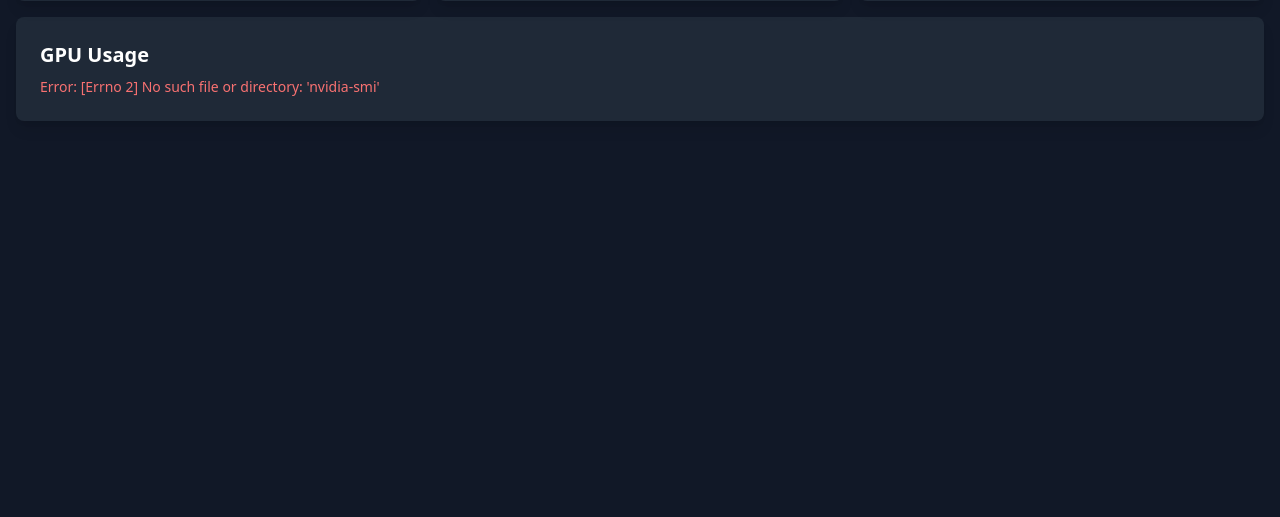
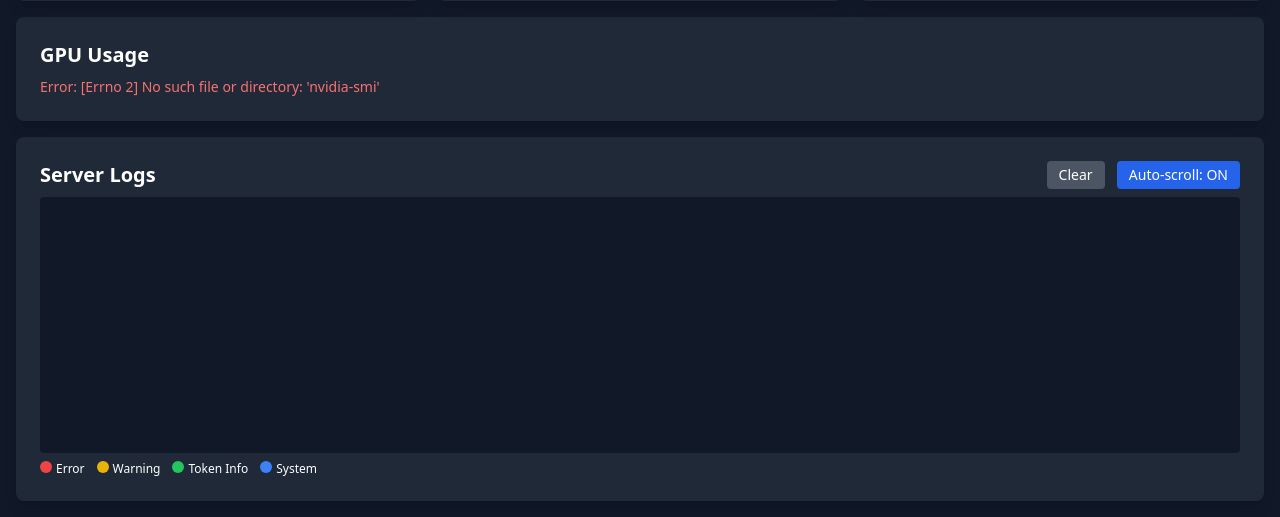
Before and after one commit to Dan-Duran/llama-cpp-model-controller, a Flask app: template templates/index.html in a window 1280 px wide. Shown: the part 407-924 px from the top of the page. Before the commit the page ends 528 px from the top, so only its background shows below. Run offline with Flask 3, Linux system fonts and the light colour scheme; the template is opened without the code that fills it, so the values that code supplies are empty; some libraries are stand-ins or nearby versions.

Commit message:
fixed logging capabilities

```diff
--- a/app.py
+++ b/app.py
@@ -3,6 +3,11 @@
 import signal
 import atexit
 import logging
+import threading
+import time
+import re
+import queue
+from collections import deque
 from flask import Flask, render_template, request, jsonify
 
 # Set up logging
@@ -13,6 +18,11 @@
 app = Flask(__name__)
 model_process = None
 MODEL_DIR = "/home/dan/llama/models"
+
+# Buffer to store server logs
+log_buffer = deque(maxlen=1000)  # Store up to 1000 log lines
+log_queue = queue.Queue()
+last_log_id = 0
 
 def get_models():
     """Retrieve all available models from the models directory"""
@@ -38,6 +48,26 @@
         logger.error(f"Error getting GPU stats: {e}")
         return [{"error": str(e)}]
 
+def log_reader(process):
+    """Read logs from the process stdout and stderr and add them to the buffer"""
+    global log_buffer, last_log_id
+
+    def read_stream(stream, prefix):
+        for line in iter(stream.readline, b''):
+            try:
+                line_str = line.decode('utf-8').rstrip()
+                timestamp = time.strftime('%Y-%m-%d %H:%M:%S')
+                log_entry = f"[{timestamp}] {prefix}: {line_str}"
+                log_buffer.append(log_entry)
+                log_queue.put(log_entry)
+                logger.debug(f"Log: {log_entry}")
+            except Exception as e:
+                logger.error(f"Error processing log line: {e}")
+
+    # Start threads to read stdout and stderr
+    threading.Thread(target=read_stream, args=(process.stdout, "OUT"), daemon=True).start()
+    threading.Thread(target=read_stream, args=(process.stderr, "ERR"), daemon=True).start()
+
 @app.route("/")
 def index():
     models = get_models()
@@ -46,6 +76,19 @@
 @app.route("/gpu")
 def gpu_stats():
     return jsonify(get_gpu_stats())
+
+@app.route("/logs")
+def get_logs():
+    """Return logs that have been collected since the last request"""
+    entries = []
+    try:
+        # Get all available logs from the queue
+        while not log_queue.empty():
+            entries.append({"text": log_queue.get_nowait()})
+    except Exception as e:
+        logger.error(f"Error getting logs: {e}")
+
+    return jsonify({"entries": entries, "reset": False})
 
 @app.route("/start", methods=["POST"])
 def start_server():
@@ -96,21 +139,71 @@
         # Log the final command being executed
         logger.debug(f"Executing command: {command}")
 
-        model_process = subprocess.Popen(command, shell=True, stdout=subprocess.PIPE, stderr=subprocess.PIPE, preexec_fn=os.setsid, env=env)
+        # Compare with known working command
+        working_command = """CUDA_VISIBLE_DEVICES=0,1 /home/dan/llama/llama.cpp-b4823/build/bin/llama-server \
+        -m /home/dan/llama/models/Qwen2.5-Coder-32B-Instruct-Q8_0.gguf --threads 16 --port 8080 --host 0.0.0.0 \
+        -ngl 99 -c 32000 -sm row -np 1"""
 
-        # Capture any immediate output from the process
-        stdout_data, stderr_data = model_process.communicate(timeout=0.5)
-        if stdout_data:
-            logger.debug(f"Process stdout: {stdout_data.decode('utf-8')}")
-        if stderr_data:
-            logger.debug(f"Process stderr: {stderr_data.decode('utf-8')}")
+        logger.debug("Command comparison:")
+        logger.debug(f"Working command: {working_command}")
+        logger.debug(f"Generated command: {command}")
+        logger.debug("Differences:")
+        if model == "Qwen2.5-Coder-32B-Instruct-Q8_0.gguf":
+            if threads != "16": logger.debug(f"  Threads: 16 vs {threads}")
+            if port != "8080": logger.debug(f"  Port: 8080 vs {port}")
+            if host != "0.0.0.0": logger.debug(f"  Host: 0.0.0.0 vs {host}")
+            if ngl != "99": logger.debug(f"  GPU Layers: 99 vs {ngl}")
+            if c != "32000": logger.debug(f"  Context Size: 32000 vs {c}")
+            if np != "1": logger.debug(f"  Parallel Sequences: 1 vs {np}")
+
+        # Clear the log buffers before starting a new process
+        log_buffer.clear()
+        while not log_queue.empty():
+            log_queue.get()
+
+        # Add a special status message to the logs
+        timestamp = time.strftime('%Y-%m-%d %H:%M:%S')
+        start_msg = f"[{timestamp}] STARTING MODEL: {model} with threads={threads}, port={port}, host={host}, ngl={ngl}, c={c}, sm={sm}, np={np}"
+        log_buffer.append(start_msg)
+        log_queue.put(start_msg)
+        logger.debug(start_msg)
+
+        # Start the process with pipes for stdout and stderr
+        model_process = subprocess.Popen(
+            command,
+            shell=True,
+            stdout=subprocess.PIPE,
+            stderr=subprocess.PIPE,
+            preexec_fn=os.setsid,
+            env=env,
+            bufsize=1,  # Line buffered
+            universal_newlines=False  # Binary mode
+        )
+
+        # Start the log reader threads
+        log_reader(model_process)
+
+        # Wait a short time to check for immediate failures
+        time.sleep(1)
+
+        # Check if process is still running
+        if model_process.poll() is not None:
+            # Process has already exited
+            exit_code = model_process.poll()
+            error_msg = f"Process exited immediately with code {exit_code}"
+            logger.error(error_msg)
+
+            # Add the error message to the logs
+            timestamp = time.strftime('%Y-%m-%d %H:%M:%S')
+            log_msg = f"[{timestamp}] CRITICAL ERROR: {error_msg}"
+            log_buffer.append(log_msg)
+            log_queue.put(log_msg)
+
+            model_process = None
+            return jsonify({"status": f"Error: {error_msg}", "success": False})
 
         return jsonify({"status": f"Model '{model}' started on {host}:{port}", "success": True})
 
-    except subprocess.TimeoutExpired:
-        # This is actually expected - the process should keep running
-        logger.debug("Process started successfully (timeout expected)")
-        return jsonify({"status": f"Model '{model}' started on {host}:{port}", "success": True})
     except Exception as e:
         logger.exception(f"Error starting model: {e}")
         return jsonify({"status": f"Error: {str(e)}", "success": False})
--- a/templates/index.html
+++ b/templates/index.html
@@ -85,11 +85,39 @@
             </div>
         </div>
 
-        <!-- GPU Stats Section - Full Width -->
+        <!-- GPU Stats Section -->
         <div class="bg-gray-800 p-6 rounded-lg shadow-lg mt-4">
             <h2 class="text-xl font-bold mb-2">GPU Usage</h2>
             <div id="gpu-stats" class="text-sm grid grid-cols-1 sm:grid-cols-2 md:grid-cols-3 gap-4">
                 Loading...
+            </div>
+        </div>
+
+        <!-- Server Logs Section - NEW -->
+        <div class="bg-gray-800 p-6 rounded-lg shadow-lg mt-4">
+            <div class="flex justify-between items-center mb-2">
+                <h2 class="text-xl font-bold">Server Logs</h2>
+                <div>
+                    <button id="clear-logs" class="bg-gray-600 hover:bg-gray-700 text-white px-3 py-1 rounded text-sm">
+                        Clear
+                    </button>
+                    <button id="auto-scroll" class="bg-blue-600 hover:bg-blue-700 text-white px-3 py-1 rounded text-sm ml-2" data-enabled="true">
+                        Auto-scroll: ON
+                    </button>
+                </div>
+            </div>
+            <div id="server-logs-container" class="bg-gray-900 rounded p-3 h-64 overflow-y-auto font-mono text-sm">
+                <pre id="server-logs" class="whitespace-pre-wrap"></pre>
+            </div>
+            <div class="flex mt-2 text-xs">
+                <span class="inline-block w-3 h-3 bg-red-500 rounded-full mr-1"></span>
+                <span class="mr-3">Error</span>
+                <span class="inline-block w-3 h-3 bg-yellow-500 rounded-full mr-1"></span>
+                <span class="mr-3">Warning</span>
+                <span class="inline-block w-3 h-3 bg-green-500 rounded-full mr-1"></span>
+                <span class="mr-3">Token Info</span>
+                <span class="inline-block w-3 h-3 bg-blue-500 rounded-full mr-1"></span>
+                <span>System</span>
             </div>
         </div>
     </div>
@@ -123,6 +151,59 @@
             });
         }
 
+        async function fetchServerLogs() {
+            if (!document.getElementById("server-logs")) {
+                return; // Exit if the logs element doesn't exist
+            }
+
+            const response = await fetch("/logs");
+            if (!response.ok) {
+                return;
+            }
+
+            const logs = await response.json();
+
+            // Get reference to the logs container
+            const logsElement = document.getElementById("server-logs");
+
+            // Clear old logs if requested
+            if (logs.reset) {
+                logsElement.innerHTML = "";
+            }
+
+            // Add new logs with color coding
+            if (logs.entries && logs.entries.length > 0) {
+                logs.entries.forEach(entry => {
+                    // Create a new log line
+                    const logLine = document.createElement("div");
+
+                    // Add appropriate color class based on log type
+                    if (entry.text.includes("error") || entry.text.includes("ERROR")) {
+                        logLine.className = "text-red-400"; // Error
+                    } else if (entry.text.includes("warn") || entry.text.includes("WARN")) {
+                        logLine.className = "text-yellow-400"; // Warning
+                    } else if (entry.text.includes("token") || entry.text.includes("tokens")) {
+                        logLine.className = "text-green-400"; // Token info
+                    } else {
+                        logLine.className = "text-blue-300"; // System info
+                    }
+
+                    // Set the text content
+                    logLine.textContent = entry.text;
+
+                    // Append to logs container
+                    logsElement.appendChild(logLine);
+                });
+
+                // Auto-scroll if enabled
+                const logsContainer = document.getElementById("server-logs-container");
+                const autoScrollBtn = document.getElementById("auto-scroll");
+                if (autoScrollBtn.getAttribute("data-enabled") === "true") {
+                    logsContainer.scrollTop = logsContainer.scrollHeight;
+                }
+            }
+        }
+
         document.getElementById("modelForm").addEventListener("submit", async (event) => {
             event.preventDefault();
 
@@ -153,10 +234,35 @@
             updateStatus();
         });
 
+        // Add event listeners for the log controls
+        document.addEventListener("DOMContentLoaded", function() {
+            const clearLogsBtn = document.getElementById("clear-logs");
+            const autoScrollBtn = document.getElementById("auto-scroll");
+
+            if (clearLogsBtn) {
+                clearLogsBtn.addEventListener("click", () => {
+                    document.getElementById("server-logs").innerHTML = "";
+                });
+            }
+
+            if (autoScrollBtn) {
+                autoScrollBtn.addEventListener("click", () => {
+                    const currentState = autoScrollBtn.getAttribute("data-enabled") === "true";
+                    const newState = !currentState;
+                    autoScrollBtn.setAttribute("data-enabled", newState);
+                    autoScrollBtn.textContent = `Auto-scroll: ${newState ? "ON" : "OFF"}`;
+                    autoScrollBtn.className = newState
+                        ? "bg-blue-600 hover:bg-blue-700 text-white px-3 py-1 rounded text-sm ml-2"
+                        : "bg-gray-600 hover:bg-gray-700 text-white px-3 py-1 rounded text-sm ml-2";
+                });
+            }
+        });
+
         updateStatus();
         updateGPUStats();
         setInterval(updateStatus, 5000);
         setInterval(updateGPUStats, 5000);
+        setInterval(fetchServerLogs, 1000); // Fetch logs every second
     </script>
 </body>
 </html>
```
